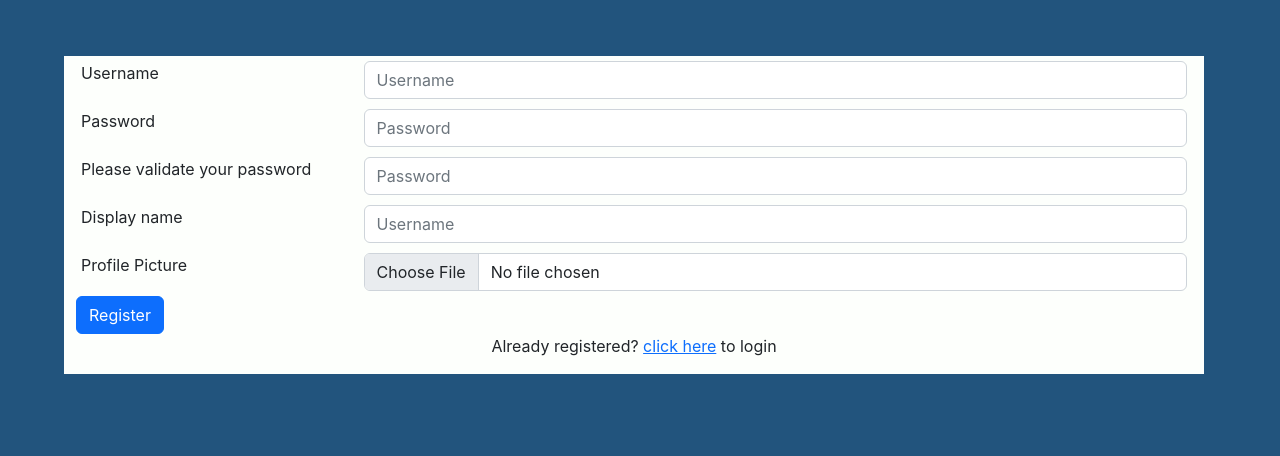
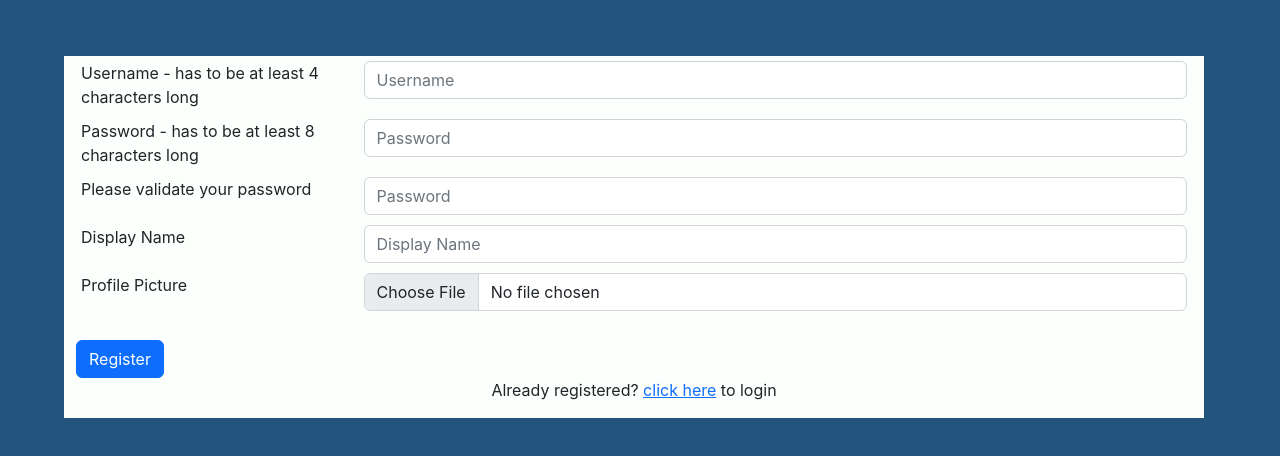
Before and after one commit to NubPaws/ChatApp, a React (Create React App) app in the folder chat-app/: page /registration in a window 1280 px wide. Shown: the top 456 px of the page. Built offline with nearby package versions, Linux system fonts and the light colour scheme.

Commit message:
Added input validation

```diff
--- a/chat-app/src/App.js
+++ b/chat-app/src/App.js
@@ -1,5 +1,6 @@
 import logo from './logo.svg';
 import './App.css';
+import { useState } from 'react';
 import { LoginScreen } from './Authentication/LoginScreen';
 import { RegistrationScreen } from './Authentication/RegistrationScreen';
 import { BrowserRouter, Route, Routes } from "react-router-dom";
--- /dev/null
+++ b/chat-app/src/Authentication/Input.js
@@ -0,0 +1,14 @@
+export function Input(props) {
+    return (
+        <div className="form-group row authentication-row">
+            <div className="col-3">
+                <label htmlFor={props.id}>{props.inputText}</label>
+            </div>
+            <div className="col-9">
+                <input type={props.type}  name={props.name} className="form-control" id={props.id}
+                    placeholder={props.placeholder} onChange={props.onChange} required/>
+                    <span id={props.errorMessageId}></span>
+            </div>
+        </div>
+    );
+}
--- a/chat-app/src/Authentication/LoginScreen.js
+++ b/chat-app/src/Authentication/LoginScreen.js
@@ -1,5 +1,7 @@
 import "./authentication.css"
 import { Link } from "react-router-dom";
+import { Input } from "./Input";
+import { handleLogin } from "./Validation";
 
 export function LoginScreen(props) {
   return (
@@ -8,23 +10,11 @@ export function LoginScreen(props) {
 
       <div className="container pane">
         <form>
-              <div className="form-group row authentication-row">
-                <div className="col-3">
-                  <label htmlFor="username">Username</label>
-                </div>
-                <div className="col-9">
-                  <input type="text" className="form-control" id="Username" placeholder="Username" />
-                </div>
-              </div>
-              <div className="form-group row authentication-row">
-                <div className="col-3">
-                  <label htmlFor="user-password">Password</label>
-                </div>
-                <div className="col-9">
-                  <input type="password" className="form-control" id="user-password" placeholder="Password" />
-                </div>
-              </div>
-              <button className="btn btn-primary">Login</button>
+          <Input id="username" type="text" name="username" inputText="Username"
+                placeholder="Username" errorMessageId="usernameErrorMessage"></Input>
+          <Input id="password" type="password" name="password" inputText="Password"
+                placeholder="Password" errorMessageId="passwordErrorMessage"></Input>
+          <button className="btn btn-primary" onClick={handleLogin}>Login</button>
         </form>
         <div className="text-center">
           <p>Not registered? <Link to='/registration'>click here</Link> to register</p>
--- a/chat-app/src/Authentication/RegistrationScreen.js
+++ b/chat-app/src/Authentication/RegistrationScreen.js
@@ -1,51 +1,26 @@
 import { Link } from "react-router-dom";
 import "./authentication.css"
+import { Input } from "./Input";
+import { handleRegister, previewProfilePicture } from "./Validation";
+
 
 export function RegistrationScreen() {
     return (
         <div className="container pane">
             <form>
-                <div className="form-group row authentication-row">
-                    <div className="col-3">
-                        <label htmlFor="username">Username</label>
-                    </div>
-                    <div className="col-9">
-                        <input type="text" className="form-control" id="Username" placeholder="Username" />
-                    </div>
-                </div>
-                <div className="form-group row authentication-row">
-                    <div className="col-3">
-                        <label htmlFor="user-password">Password</label>
-                    </div>
-                    <div className="col-9">
-                        <input type="password" className="form-control" id="user-password" placeholder="Password" />
-                    </div>
-                </div>
-                <div className="form-group row authentication-row">
-                    <div className="col-3">
-                        <label htmlFor="validated-password">Please validate your password</label>
-                    </div>
-                    <div className="col-9">
-                        <input type="password" className="form-control" id="validated-password" placeholder="Password" />
-                    </div>
-                </div>
-                <div className="form-group row authentication-row">
-                    <div className="col-3">
-                        <label htmlFor="display-name">Display name</label>
-                    </div>
-                    <div className="col-9">
-                        <input type="text" className="form-control" id="display-name" placeholder="Username" />
-                    </div>
-                </div>
-                <div className="form-group row authentication-row">
-                    <div className="col-3">
-                        <label htmlFor="profile-picture">Profile Picture</label>
-                    </div>
-                    <div className="col-9">
-                        <input type="file" className="form-control" id="profile-picture" />
-                    </div>
-                </div>
-                <button className="btn btn-primary">Register</button>
+                <Input id="username" type="text" name="username" inputText="Username - has to be at least 4 characters long"
+                        placeholder="Username" errorMessageId="usernameErrorMessage"></Input>
+                <Input id="password" type="password" name="password" inputText="Password - has to be at least 8 characters long"
+                        placeholder="Password" errorMessageId="passwordErrorMessage"></Input>
+                <Input id="confirmPassword" type="password" name="confirmPassword"
+                        inputText="Please validate your password" placeholder="Password" errorMessageId="confirmPasswordErrorMessage"></Input>
+                <Input id="displayName" type="text" name="displayName" inputText="Display Name"
+                        placeholder="Display Name" errorMessageId="displayNameErrorMessage"></Input>
+
+                <Input id="profilePicture" type="file" name="profilePicture" inputText="Profile Picture" onChange={previewProfilePicture}></Input>
+                <img id="preview"/>
+                <br></br>
+                <button className="btn btn-primary" onClick={handleRegister}>Register</button>
             </form>
             <div className="text-center">
                 <p>Already registered? <Link to='/login'>click here</Link> to login</p>
--- /dev/null
+++ b/chat-app/src/Authentication/Validation.js
@@ -0,0 +1,80 @@
+const MIN_USERNAME_LENGTH = 4;
+const MIN_PASSWORD_LENGTH = 8;
+
+function handleUsername() {
+    let username = document.getElementById("username");
+    let errorMessageSpan = document.getElementById("usernameErrorMessage");
+    if (username.value.length < MIN_USERNAME_LENGTH) {
+        errorMessageSpan.innerText = "Username needs to have at least 4 characters";
+        return false;
+    }
+    errorMessageSpan.innerText = "";
+    return true;
+}
+
+function handlePassword() {
+    let password = document.getElementById("password");
+    let errorMessageSpan = document.getElementById("passwordErrorMessage");
+    if (password.value.length < MIN_PASSWORD_LENGTH) {
+        errorMessageSpan.innerText = "Password needs have at least " + MIN_PASSWORD_LENGTH + " characters";
+        return false;
+    }
+    errorMessageSpan.innerText = "";
+    return true;
+}
+
+function confirmPassword() {
+    let confirmPassword = document.getElementById("confirmPassword");
+    let errorMessageSpan = document.getElementById("confirmPasswordErrorMessage");
+    let password = document.getElementById("password");
+
+    if (confirmPassword.value.length < MIN_PASSWORD_LENGTH) {
+        errorMessageSpan.innerText = "Password needs have at least " + MIN_PASSWORD_LENGTH + " characters";
+        return false;
+    }
+    if (confirmPassword.value !== password.value) {
+        errorMessageSpan.innerText = "Passwords do not match";
+        return false;
+    }
+    errorMessageSpan.innerText = "";
+    return true;
+}
+
+function handleDisplayName() {
+    let displayName = document.getElementById("displayName");
+    let errorMessageSpan = document.getElementById("displayNameErrorMessage");
+    if (displayName.value.length == 0) {
+        errorMessageSpan.innerText = "Display Name can't be empty"
+        return false;
+    }
+    errorMessageSpan.innerText = "";
+    return true;
+}
+
+function previewProfilePicture(event) {
+    var src = URL.createObjectURL(event.target.files[0])
+    let preview = document.getElementById('preview');
+    preview.src = src;
+    preview.style.height = "150px";
+    preview.style.width = "150px";
+}
+
+function handleRegister(event) {
+    event.preventDefault();
+    // Checking for registration success
+    if (handleUsername() && handleUsername() &&    handlePassword() &&  confirmPassword() &&  handleDisplayName()) {
+
+    }
+}
+
+function handleLogin(event) {
+    event.preventDefault();
+    handleUsername();
+    handlePassword();
+}
+
+export {
+    previewProfilePicture,
+    handleRegister,
+    handleLogin
+}
```
Lines whose indentation alone changed are shown as unchanged.
